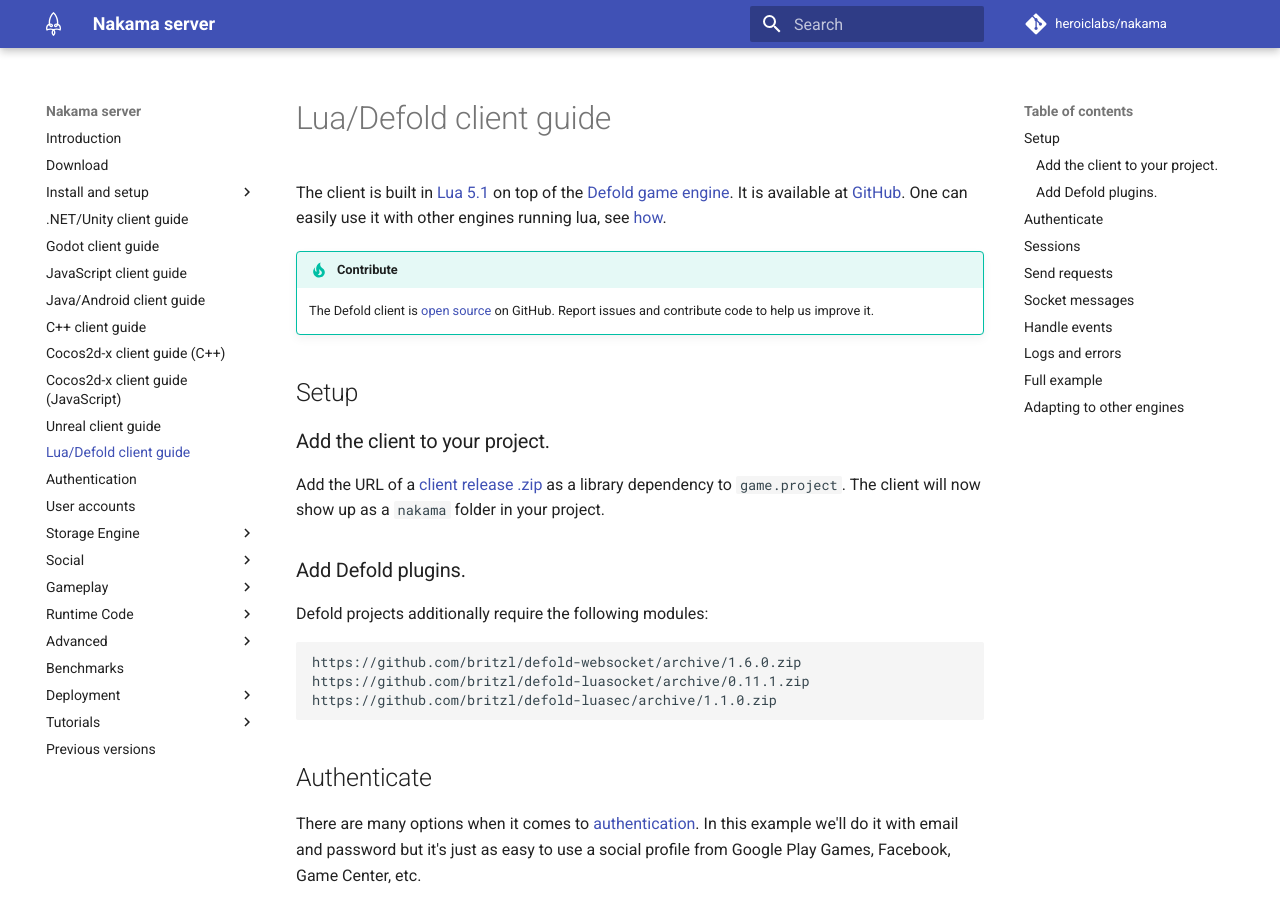
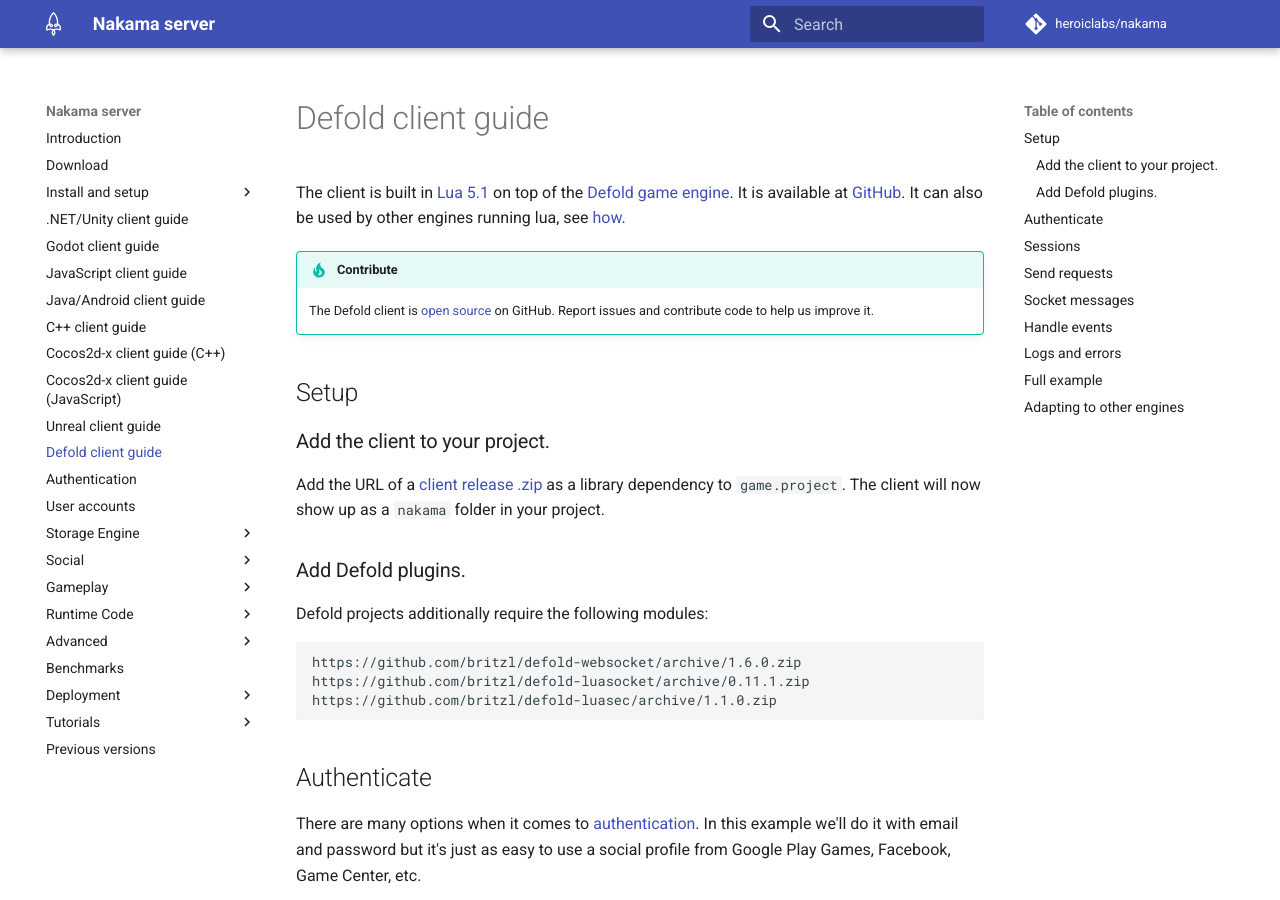
Before and after one commit to heroiclabs/nakama-docs, an MkDocs documentation site: the page built from docs/defold-client-guide.md, in a window 1280 px wide and 900 px high. Built offline with MkDocs 1.6.1 and Material for MkDocs 9.7.7, drawn with Linux system fonts in a browser that asks for light colours; comment, search, counter and statistics services are not loaded.

Commit message:
Add Defold guide to sidebar.

```diff
--- a/docs/lua-client-guide.md
+++ b/docs/defold-client-guide.md
@@ -1,6 +1,6 @@
-# Lua/Defold client guide
+# Defold client guide
 
-The client is built in [Lua 5.1](https://www.lua.org/manual/5.1/) on top of the [Defold game engine](https://defold.com/). It is available at [GitHub](https://github.com/heroiclabs/nakama-defold/releases). One can easily use it with other engines running lua, see [how](#adapting-to-other-engines).
+The client is built in [Lua 5.1](https://www.lua.org/manual/5.1/) on top of the [Defold game engine](https://defold.com/). It is available at [GitHub](https://github.com/heroiclabs/nakama-defold/releases). It can also be used by other engines running lua, see [how](#adapting-to-other-engines).
 
 !!! Tip "Contribute"
     The Defold client is <a href="https://github.com/heroiclabs/nakama-defold" target="\_blank">open source</a> on GitHub. Report issues and contribute code to help us improve it.
@@ -280,6 +280,3 @@
     * `socket` - Socket instance returned from `socket_create()`
     * `message` - Message to send
     * `callback` - Function to call with message returned as a response (message)
-
-<br>
-<br>
--- a/mkdocs.yml
+++ b/mkdocs.yml
@@ -81,7 +81,7 @@
 - 'Cocos2d-x client guide (C++)': 'cocos2d-x-client-guide.md'
 - 'Cocos2d-x client guide (JavaScript)': 'cocos2d-x-js-client-guide.md'
 - 'Unreal client guide': 'unreal-client-guide.md'
-- 'Lua/Defold client guide': 'lua-client-guide.md'
+- 'Defold client guide': 'defold-client-guide.md'
 - 'Authentication': 'authentication.md'
 - 'User accounts': 'user-accounts.md'
 - 'Storage Engine':
```
